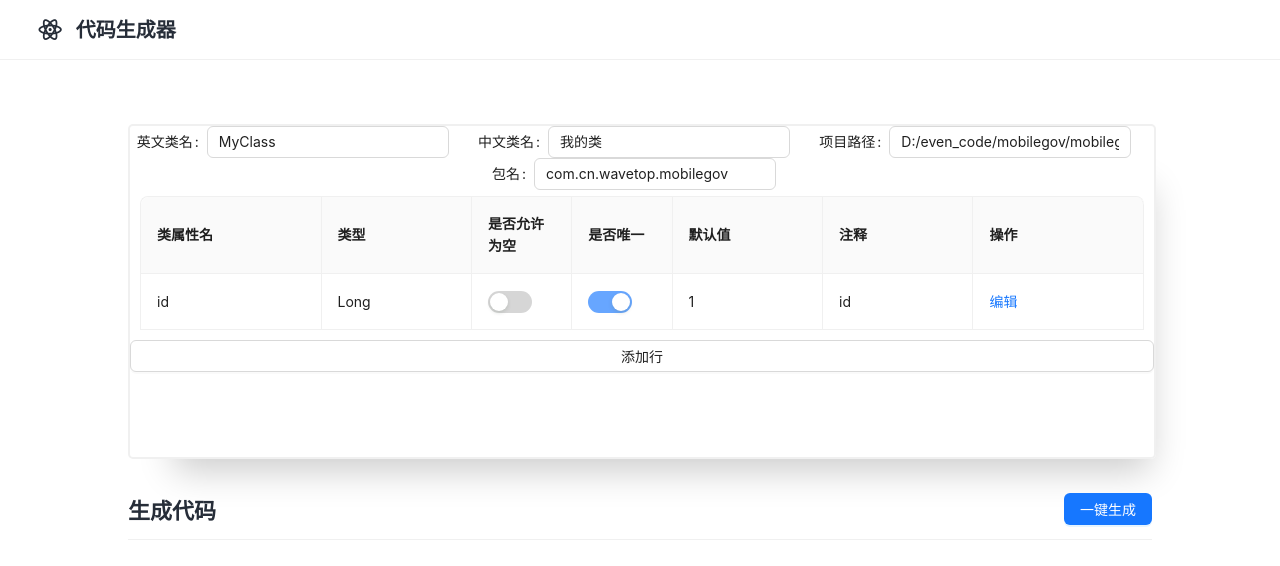
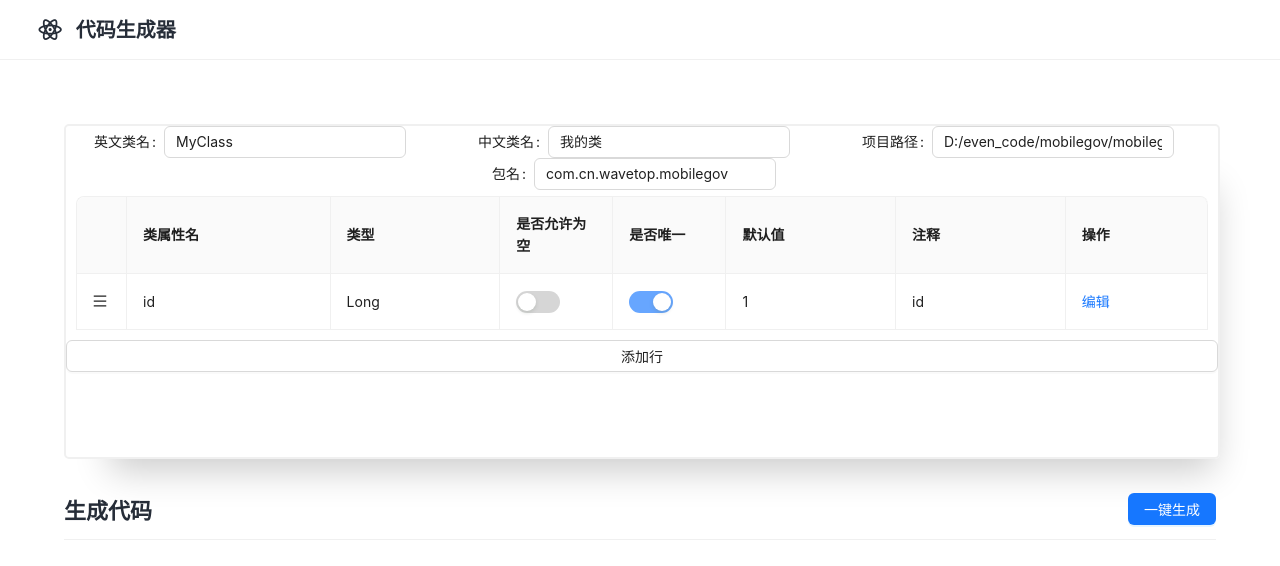
Before and after one commit to LeonemZhang/code-generator, a React (Vite) app: page / in a window 1280 px wide. Shown: the top 566 px of the page. Built offline with nearby package versions, Linux system fonts and the light colour scheme.

Commit message:
增加拖拽功能

```diff
--- a/package.json
+++ b/package.json
@@ -21,17 +21,20 @@
     }
   },
   "dependencies": {
+    "@dnd-kit/core": "^6.0.8",
+    "@dnd-kit/sortable": "^7.0.2",
+    "@dnd-kit/utilities": "^3.2.1",
     "electron-squirrel-startup": "^1.0.0",
     "react": "^18.2.0",
     "react-dom": "^18.2.0"
   },
   "devDependencies": {
-    "@electron/remote": "^2.0.9",
     "@electron-forge/cli": "^6.0.5",
     "@electron-forge/maker-deb": "^6.0.5",
     "@electron-forge/maker-rpm": "^6.0.5",
     "@electron-forge/maker-squirrel": "^6.0.5",
     "@electron-forge/maker-zip": "^6.0.5",
+    "@electron/remote": "^2.0.9",
     "@types/node": "^18.14.1",
     "@types/react": "^18.0.27",
     "@types/react-dom": "^18.0.10",
--- a/src/views/CodeGenerator/components/Content/index.jsx
+++ b/src/views/CodeGenerator/components/Content/index.jsx
@@ -8,6 +8,15 @@ import {
   Table,
   Typography,
 } from "antd";
+import { MenuOutlined } from "@ant-design/icons";
+import { DndContext } from "@dnd-kit/core";
+import {
+  arrayMove,
+  SortableContext,
+  useSortable,
+  verticalListSortingStrategy,
+} from "@dnd-kit/sortable";
+import { CSS } from "@dnd-kit/utilities";
 import { nanoid } from "nanoid";
 import { createJavaFile } from "@/utils/createFileUtils.ts";
 import React, { Component } from "react";
@@ -49,72 +58,11 @@ export default class Content extends Component {
       },
     ],
   };
-  componentDidMount = () => {
-    this.classForm.setFieldsValue({
-      className: "MyClass",
-      chineseName: "我的类",
-      projectPath:
-        "D:/even_code/mobilegov/mobilegov/src/main/java/com/cn/wavetop/mobilegov",
-      packagePath: "com.cn.wavetop.mobilegov",
-    });
-  };
-  addRow = () => {
-    const oldData = this.state.tableData;
-    oldData.push({
-      key: nanoid(),
-      field: "",
-      type: "",
-      nullable: false,
-      unique: false,
-      defaultValue: "",
-      comment: "",
-    });
-    this.setState({ tableData: JSON.parse(JSON.stringify(oldData)) });
-  };
-  isEditing = (record) => record.key === this.state.editingKey;
-  edit = (record) => {
-    this.tableForm.setFieldsValue({
-      field: "",
-      type: "",
-      nullable: false,
-      unique: false,
-      defaultValue: "",
-      comment: "",
-      ...record,
-    });
-    this.setState({ editingKey: record.key });
-  };
-  cancel = () => {
-    this.setState({ editingKey: "" });
-  };
-  delete = (key) => {
-    const newData = [...this.state.tableData].filter(
-      (item) => item.key !== key
-    );
-    this.setState({ tableData: newData });
-    this.setState({ editingKey: "" });
-  };
-  save = async (key) => {
-    try {
-      const row = await this.tableForm.validateFields();
-      const newData = [...this.state.tableData];
-      const index = newData.findIndex((item) => key === item.key);
-      if (index > -1) {
-        const item = newData[index];
-        newData.splice(index, 1, {
-          ...item,
-          ...row,
-        });
-        this.setState({ tableData: newData, editingKey: "" });
-      } else {
-        newData.push(row);
-        this.setState({ tableData: newData, editingKey: "" });
-      }
-    } catch (errInfo) {
-      console.log("Validate Failed:", errInfo);
-    }
-  };
   columns = [
+    {
+      key: "sort",
+      width: "50px",
+    },
     {
       title: "类属性名",
       dataIndex: "field",
@@ -195,7 +143,7 @@ export default class Content extends Component {
         ) : (
           <Typography.Link
             disabled={this.state.editingKey !== ""}
-            onClick={() => this.edit(record)}
+            onClick={(e) => this.edit(record)}
           >
             编辑
           </Typography.Link>
@@ -203,6 +151,122 @@ export default class Content extends Component {
       },
     },
   ];
+  Row = ({ children, ...props }) => {
+    const {
+      attributes,
+      listeners,
+      setNodeRef,
+      setActivatorNodeRef,
+      transform,
+      transition,
+      isDragging,
+    } = useSortable({
+      id: props["data-row-key"],
+    });
+    const style = {
+      ...props.style,
+      transform: CSS.Transform.toString(
+        transform && {
+          ...transform,
+          scaleY: 1,
+        }
+      ),
+      transition,
+      ...(isDragging
+        ? {
+            position: "relative",
+            zIndex: 9999,
+          }
+        : {}),
+    };
+    return (
+      <tr {...props} ref={setNodeRef} style={style} {...attributes}>
+        {React.Children.map(children, (child) => {
+          if (child.key === "sort") {
+            return React.cloneElement(child, {
+              children: (
+                <MenuOutlined
+                  ref={setActivatorNodeRef}
+                  style={{
+                    touchAction: "none",
+                    cursor: "move",
+                  }}
+                  {...listeners}
+                />
+              ),
+            });
+          }
+          return child;
+        })}
+      </tr>
+    );
+  };
+  componentDidMount = () => {
+    this.classForm.setFieldsValue({
+      className: "MyClass",
+      chineseName: "我的类",
+      projectPath:
+        "D:/even_code/mobilegov/mobilegov/src/main/java/com/cn/wavetop/mobilegov",
+      packagePath: "com.cn.wavetop.mobilegov",
+    });
+  };
+  addRow = () => {
+    const oldData = this.state.tableData;
+    oldData.push({
+      key: nanoid(),
+      field: "",
+      type: "",
+      nullable: false,
+      unique: false,
+      defaultValue: "",
+      comment: "",
+    });
+    this.setState({ tableData: JSON.parse(JSON.stringify(oldData)) });
+  };
+  isEditing = (record) => record.key === this.state.editingKey;
+  edit = (record) => {
+    this.tableForm.setFieldsValue({
+      field: "",
+      type: "",
+      nullable: false,
+      unique: false,
+      defaultValue: "",
+      comment: "",
+      ...record,
+    });
+    this.setState({ editingKey: record.key });
+  };
+  cancel = () => {
+    this.setState({ editingKey: "" });
+  };
+  delete = (key) => {
+    const newData = [...this.state.tableData].filter(
+      (item) => item.key !== key
+    );
+    this.setState({ tableData: newData });
+    this.setState({ editingKey: "" });
+  };
+  save = async (key) => {
+    try {
+      const row = await this.tableForm.validateFields();
+      const newData = [...this.state.tableData];
+      const index = newData.findIndex((item) => key === item.key);
+      if (index > -1) {
+        const item = newData[index];
+        newData.splice(index, 1, {
+          ...item,
+          ...row,
+        });
+        this.setState({ tableData: newData, editingKey: "" });
+      } else {
+        newData.push(row);
+        this.setState({ tableData: newData, editingKey: "" });
+      }
+    } catch (errInfo) {
+      console.log("Validate Failed:", errInfo);
+    }
+  };
+
   EditableCell = ({
     editing,
     dataIndex,
@@ -269,6 +333,19 @@ export default class Content extends Component {
       },
     };
   });
+  onDragEnd = ({ active, over }) => {
+    if (active.id !== over?.id) {
+      // setDataSource((prev) => {
+      //   const activeIndex = prev.findIndex((i) => i.key === active.id);
+      //   const overIndex = prev.findIndex((i) => i.key === over?.id);
+      //   return arrayMove(prev, activeIndex, overIndex);
+      // });
+      const prev = this.state.tableData;
+      const activeIndex = prev.findIndex((i) => i.key === active.id);
+      const overIndex = prev.findIndex((i) => i.key === over?.id);
+      this.setState({ tableData: arrayMove(prev, activeIndex, overIndex) });
+    }
+  };
   onFinish = (values) => {
     // console.log(values);
   };
@@ -331,12 +408,20 @@ export default class Content extends Component {
                 this.tableForm = c;
               }}
             >
+              <DndContext onDragEnd={this.onDragEnd}>
+                <SortableContext
+                  // rowKey array
+                  items={this.state.tableData.map((i) => i.key)}
+                  strategy={verticalListSortingStrategy}
+                >
                   <Table
                     components={{
                       body: {
                         cell: this.EditableCell,
+                        row: this.Row,
                       },
                     }}
+                    rowKey="key"
                     bordered
                     dataSource={this.state.tableData}
                     columns={this.mergedColumns}
@@ -344,6 +429,8 @@ export default class Content extends Component {
                     pagination={false}
                     scroll={{ y: "calc(100vh - 500px)" }}
                   ></Table>
+                </SortableContext>
+              </DndContext>
             </Form>
           </div>
 
--- a/src/views/CodeGenerator/components/Content/index.module.scss
+++ b/src/views/CodeGenerator/components/Content/index.module.scss
@@ -2,7 +2,7 @@
 .content {
   //   flex-grow: 1;
   box-sizing: border-box;
-  padding: 5% 10%;
+  padding: 5% 5%;
   .container {
     width: 100%;
     height: 100%;
```
Also changed, not shown: 1 other file (tests, documents, lock files or other folders). Lines whose indentation alone changed are shown as unchanged.
